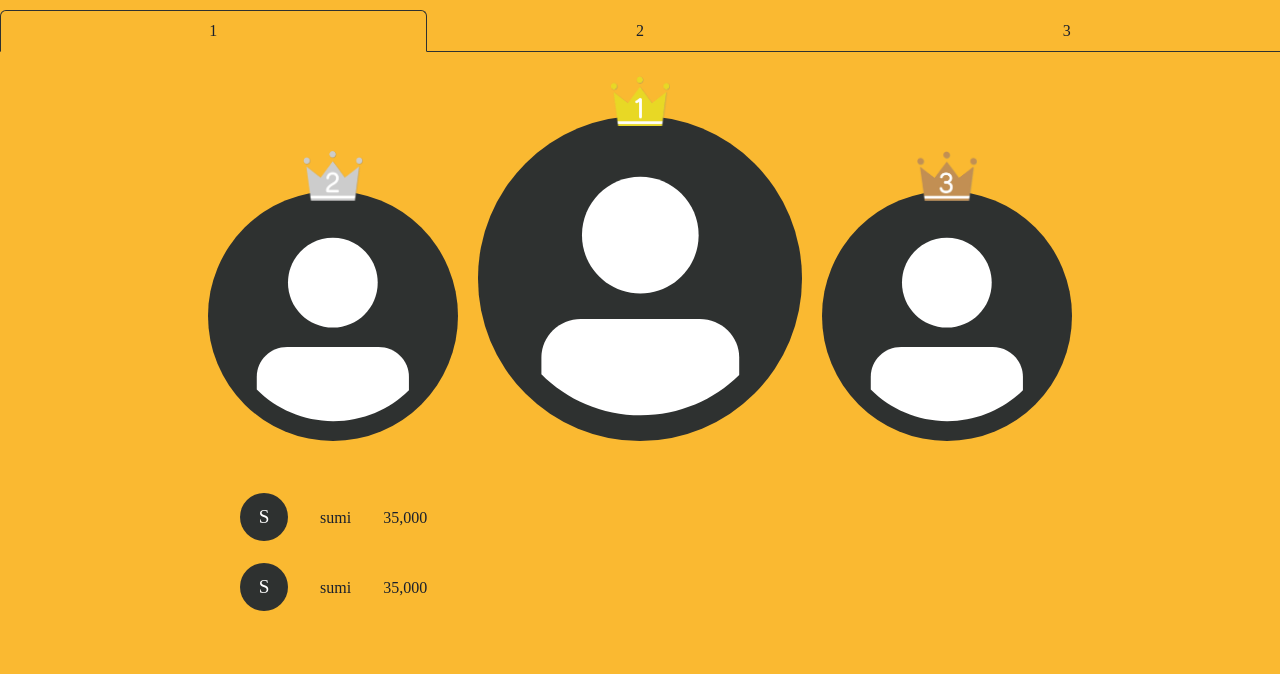
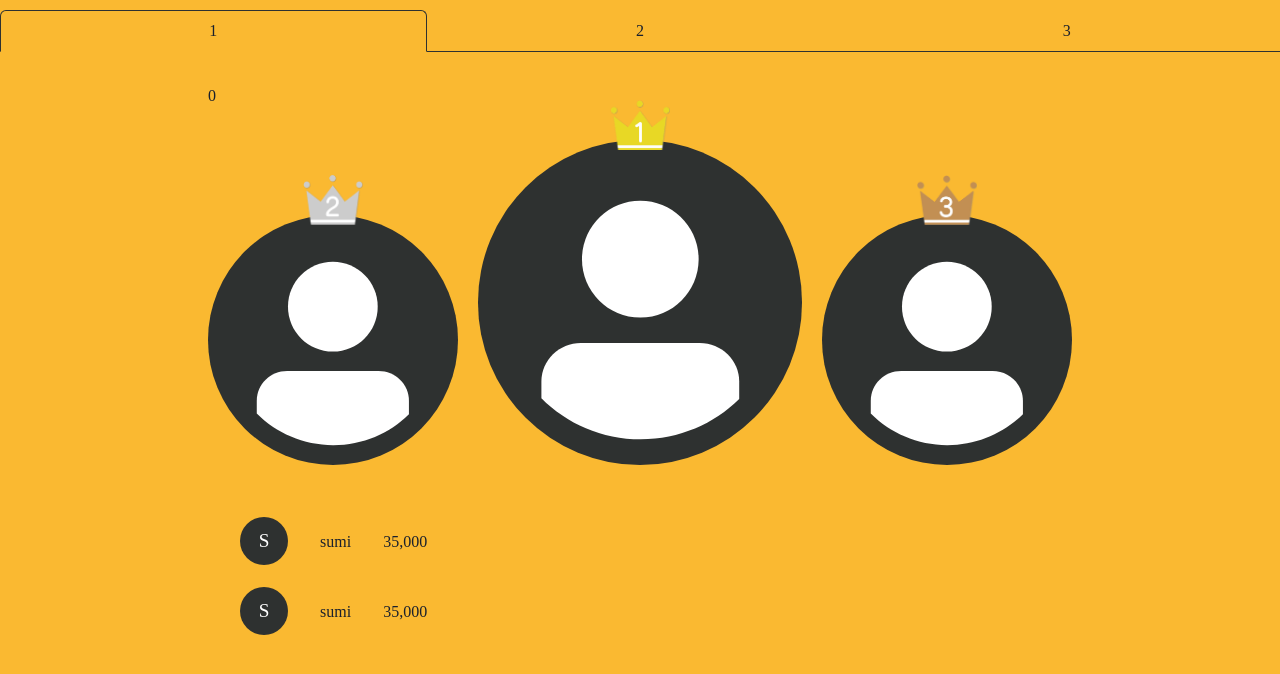
Before and after one commit to GAME-EE/client, a Next.js app: page /rank in a window 1280 px wide. Shown: the top 674 px of the page. Built offline with nearby package versions, Linux system fonts and the light colour scheme; a web font is replaced by a local one.

Commit message:
feat : input dumy data

```diff
--- a/src/components/Rank/BottomItemWrapper.tsx
+++ b/src/components/Rank/BottomItemWrapper.tsx
@@ -14,7 +14,7 @@ const ItemWrapperMotionProps = {
     },
   },
 };
-const TopItemMotionProps = {
+const BottomItemMotionProps = {
   hidden: { y: 20, opacity: 0 },
   visible: {
     y: 0,
@@ -48,7 +48,7 @@ function BottomItemWrapper({ data }: IBottomItemWraer) {
           key={idx}
           gap={8}
           // paddingX={16}
-          variants={TopItemMotionProps}
+          variants={BottomItemMotionProps}
         >
           <span>{item.index}</span>
           <Avatar name={item.name} bg={ELEMENT_COLOR.HOME_MAIN_BG_COLOR}></Avatar>
--- /dev/null
+++ b/src/components/Rank/TabsWrapper.tsx
@@ -0,0 +1,41 @@
+import React from 'react';
+import { Tab, TabList, TabPanels, Tabs } from '@chakra-ui/react';
+
+import { ELEMENT_COLOR } from '../../styles/colors';
+
+function TabsWrapper({ data, children }: { data: Array<any>; children: React.ReactNode }) {
+  return (
+    <Tabs
+      backgroundColor={ELEMENT_COLOR.HOME_SECOND_BG_COLOR}
+      borderColor={ELEMENT_COLOR.HOME_MAIN_BG_COLOR}
+      w={'100%'}
+      outline={'none'}
+      isFitted
+      variant="enclosed"
+      h={'100vh'}
+    >
+      <TabList mb="1em" marginTop={'10px'}>
+        {data.map(({ name }) => (
+          <TabWrapper key={name} name={name + ''} />
+        ))}
+      </TabList>
+      <TabPanels>{children}</TabPanels>
+    </Tabs>
+  );
+}
+const TabWrapper = ({ name }: { name: string }) => {
+  return (
+    <Tab
+      _selected={{
+        borderColor: ELEMENT_COLOR.HOME_MAIN_BG_COLOR,
+        borderBottomColor: ELEMENT_COLOR.HOME_SECOND_BG_COLOR,
+      }}
+      _focus={{
+        outline: 'none',
+      }}
+    >
+      {name}
+    </Tab>
+  );
+};
+export default TabsWrapper;
--- a/src/components/Rank/TopItemWrapper.tsx
+++ b/src/components/Rank/TopItemWrapper.tsx
@@ -5,6 +5,7 @@ import { motion, isValidMotionProp } from 'framer-motion';
 import Image from 'next/image';
 
 import { ELEMENT_COLOR } from '../../styles/colors';
+import { AnyTxtRecord } from 'dns';
 
 // type Props = {};
 const ItemWrapperMotionProps = {
@@ -28,6 +29,7 @@ const TopItemMotionProps = {
 
 interface ITopItemWrapper {
   data: Array<any>;
+  idx: any;
 }
 const IndexInfo = [
   {
@@ -47,12 +49,13 @@ const IndexInfo = [
   },
 ];
 
-const TopItemWrapper = ({ data }: ITopItemWrapper) => {
+const TopItemWrapper = ({ data, idx }: ITopItemWrapper) => {
   const MotionDiv = chakra(motion.div, {
     shouldForwardProp: prop => isValidMotionProp(prop) || prop === 'children',
   });
   return (
     <>
+      <Box>{idx}</Box>
       <MotionDiv
         display="flex"
         alignItems={'flex-end'}
--- a/src/constants/rank.ts
+++ b/src/constants/rank.ts
@@ -1,4 +1,4 @@
-export const DUMMY = [
+export const DUMMY1 = [
   {
     id: 1,
     rank: 1,
@@ -35,3 +35,77 @@ export const DUMMY = [
     score: '35,000',
   },
 ];
+export const DUMMY2 = [
+  {
+    id: 1,
+    rank: 1,
+    name: 'DUMMY2',
+    img: 'https://user-images.githubusercontent.com/49177223/177230057-05e42177-b2f2-440c-b117-fcaf18160541.jpg',
+    score: '35,000',
+  },
+  {
+    id: 2,
+    rank: 2,
+    name: 'DUMMY2',
+    img: 'https://user-images.githubusercontent.com/49177223/177230057-05e42177-b2f2-440c-b117-fcaf18160541.jpg',
+    score: '35,000',
+  },
+  {
+    id: 3,
+    rank: 3,
+    name: 'DUMMY2',
+    img: 'https://user-images.githubusercontent.com/49177223/177230057-05e42177-b2f2-440c-b117-fcaf18160541.jpg',
+    score: '35,000',
+  },
+  {
+    id: 4,
+    rank: 4,
+    name: 'DUMMY2',
+    img: 'https://user-images.githubusercontent.com/49177223/177230057-05e42177-b2f2-440c-b117-fcaf18160541.jpg',
+    score: '35,000',
+  },
+  {
+    id: 5,
+    rank: 5,
+    name: 'DUMMY2',
+    img: 'https://user-images.githubusercontent.com/49177223/177230057-05e42177-b2f2-440c-b117-fcaf18160541.jpg',
+    score: '35,000',
+  },
+];
+export const DUMMY3 = [
+  {
+    id: 1,
+    rank: 1,
+    name: 'DUMMY3',
+    img: 'https://user-images.githubusercontent.com/49177223/177230057-05e42177-b2f2-440c-b117-fcaf18160541.jpg',
+    score: '35,000',
+  },
+  {
+    id: 2,
+    rank: 2,
+    name: 'DUMMY3',
+    img: 'https://user-images.githubusercontent.com/49177223/177230057-05e42177-b2f2-440c-b117-fcaf18160541.jpg',
+    score: '35,000',
+  },
+  {
+    id: 3,
+    rank: 3,
+    name: 'DUMMY3 s',
+    img: 'https://user-images.githubusercontent.com/49177223/177230057-05e42177-b2f2-440c-b117-fcaf18160541.jpg',
+    score: '35,000',
+  },
+  {
+    id: 4,
+    rank: 4,
+    name: 'DUMMY3',
+    img: 'https://user-images.githubusercontent.com/49177223/177230057-05e42177-b2f2-440c-b117-fcaf18160541.jpg',
+    score: '35,000',
+  },
+  {
+    id: 5,
+    rank: 5,
+    name: 'DUMMY3',
+    img: 'https://user-images.githubusercontent.com/49177223/177230057-05e42177-b2f2-440c-b117-fcaf18160541.jpg',
+    score: '35,000',
+  },
+];
--- a/src/pages/rank.tsx
+++ b/src/pages/rank.tsx
@@ -1,55 +1,23 @@
-import { Tab, TabList, TabPanel, TabPanels, Tabs } from '@chakra-ui/react';
+import { TabPanel } from '@chakra-ui/react';
 import React from 'react';
 import styled from '@emotion/styled';
-
-import { ELEMENT_COLOR } from '../styles/colors';
 import TopItemWrapper from '../components/Rank/TopItemWrapper';
 import BottomItemWrapper from '../components/Rank/BottomItemWrapper';
-import { DUMMY } from '../constants/rank';
-
+import { DUMMY1, DUMMY2, DUMMY3 } from '../constants/rank';
+import TabsWrapper from '../components/Rank/TabsWrapper';
+const DUMMYTAP = [{ name: 1 }, { name: 2 }, { name: 3 }];
 const Rank = () => {
   return (
     <Wrapper>
-      <Tabs
-        backgroundColor={ELEMENT_COLOR.HOME_SECOND_BG_COLOR}
-        borderColor={ELEMENT_COLOR.HOME_MAIN_BG_COLOR}
-        w={'100%'}
-        outline={'none'}
-        isFitted
-        variant="enclosed"
-        h={'100vh'}
-      >
-        <TabList mb="1em" marginTop={'10px'}>
-          {[1, 2, 3].map(name => (
-            <TabWrapper key={name} name={name + ''} />
-          ))}
-        </TabList>
-        <TabPanels>
-          {[1, 2, 3].map(name => (
-            <TabPanel key={name} marginX={48}>
-              <TopItemWrapper data={DUMMY.slice(0, 3)} />
-              <BottomItemWrapper data={DUMMY.slice(3)} />
-            </TabPanel>
-          ))}
-        </TabPanels>
-      </Tabs>
+      <TabsWrapper data={DUMMYTAP}>
+        {[DUMMY1, DUMMY2, DUMMY3].map((item, idx) => (
+          <TabPanel key={idx} marginX={48}>
+            <TopItemWrapper data={item.slice(0, 3)} idx={idx} />
+            <BottomItemWrapper data={item.slice(3)} />
+          </TabPanel>
+        ))}
+      </TabsWrapper>
     </Wrapper>
-  );
-};
-
-const TabWrapper = ({ name }: { name: string }) => {
-  return (
-    <Tab
-      _selected={{
-        borderColor: ELEMENT_COLOR.HOME_MAIN_BG_COLOR,
-        borderBottomColor: ELEMENT_COLOR.HOME_SECOND_BG_COLOR,
-      }}
-      _focus={{
-        outline: 'none',
-      }}
-    >
-      {name}
-    </Tab>
   );
 };
 
```
